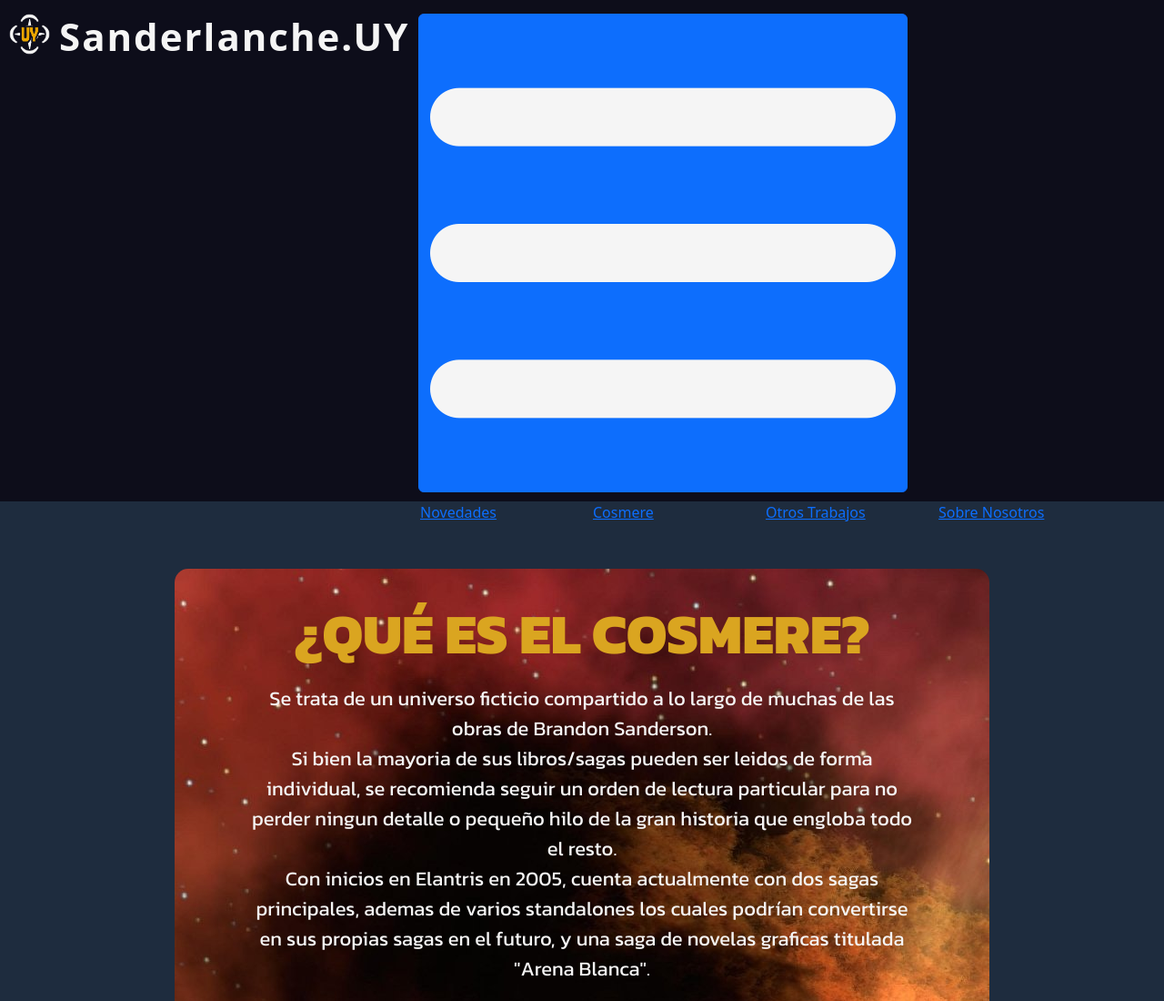
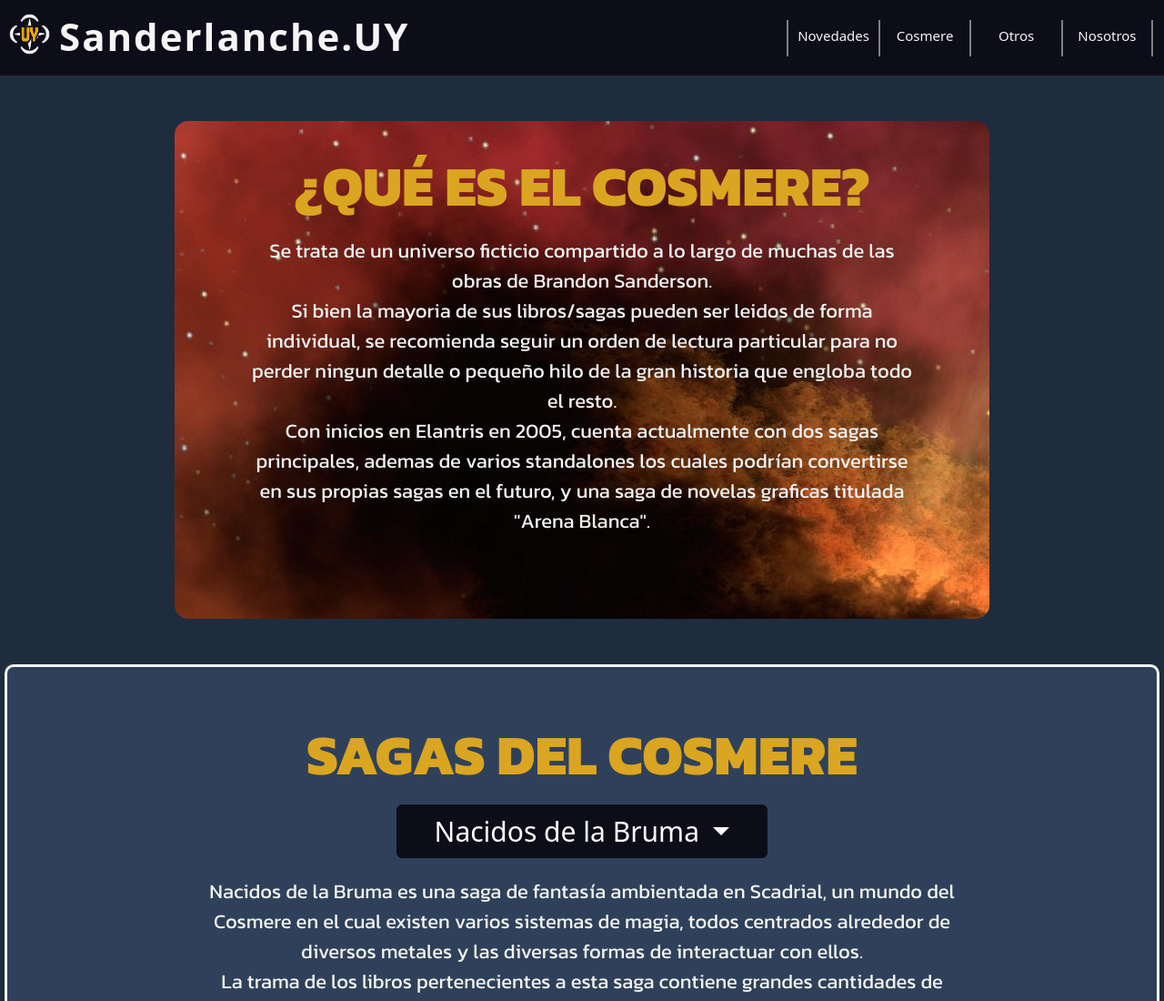
Before and after one commit to suloG2/proyectoValetta, a website: page pages/cosmere.html in a window 1280 px wide. Shown: the top 1100 px of the page at 91% size. Drawn offline with nearby package versions, Linux system fonts and the light colour scheme.

Commit message:
Nuevo navbar completado

```diff
--- a/pages/cosmere.html
+++ b/pages/cosmere.html
@@ -17,10 +17,28 @@
 
 <body>
     <header>
-        <div class="flexrowNav">
+        <div class="container-fluid">
+            <div class="row">
+                <div class="col-md-5 col-sm-5 col-5 flexrowNav">
                     <a href="../index.html"><img src="../assets/img/logo_color.png" alt="Logo" class="mainLogo"></nav></a>
-            <h1><a href="../index.html" class="titleMain">Sanderlanche.UY</a></h1>
-            <nav class="naviMenu"> <!--Nav menu desplegable a partir de la foto-->
+                    <h1><a href="../index.html" class="align-top">Sanderlanche.UY</a></h1>
+                </div>
+                <div class="col-md-3 col-sm-5 col-5"></div>
+                <nav class="col-md-4 desktopNav">
+                    <div>
+                        <a href="../pages/novedades.html">Novedades</a>
+                    </div>
+                    <div>
+                        <a href="../pages/cosmere.html">Cosmere</a>
+                    </div>
+                    <div>
+                        <a href="../pages/otros_trabajos.html">Otros</a>
+                    </div>
+                    <div>
+                        <a href="../pages/sobre_nosotros.html">Nosotros</a>
+                    </div>
+                </nav>
+                <nav class="col-sm-2 col-2 mobileNav">
                     <button type="button" class="btn btn-primary" data-bs-toggle="dropdown">
                         <img src="../assets/img/dropdownmenu.png">
                     </button>
@@ -33,18 +51,8 @@
                     </div>
                 </nav>
             </div>
+        </div>
     </header>
-    <nav class="naviMenuDESKTOP">
-        <div class="container containerDesktopNav">
-            <div class="row">
-                <div class="col-md-4"></div>
-                <div class="col-md-2"><a href="../pages/novedades.html">Novedades</a></div>
-                <div class="col-md-2"><a href="../pages/cosmere.html">Cosmere</a></div>
-                <div class="col-md-2"><a href="../pages/otros_trabajos.html">Otros Trabajos</a></div>
-                <div class="col-md-2"><a href="../pages/sobre_nosotros.html">Sobre Nosotros</a></div>
-            </div>
-        </div>
-    </nav>
 
     <main>
         <section class="topElement textArea whatisCosmere">
```
Also changed, not shown: pages/cosmerestandalone.html (+22 -14 lines), pages/cosmerestomlight.html (+22 -14 lines), pages/novedades.html (+22 -14 lines), pages/otros_trabajos.html (+22 -14 lines), pages/sobre_nosotros.html (+22 -14 lines). Lines whose indentation alone changed are shown as unchanged.
